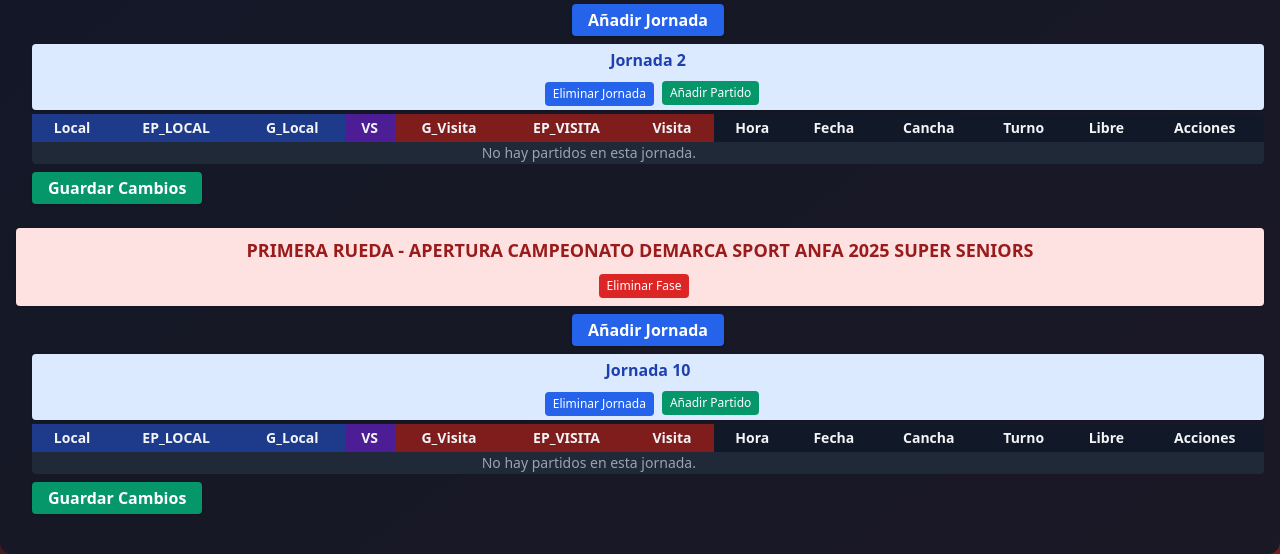
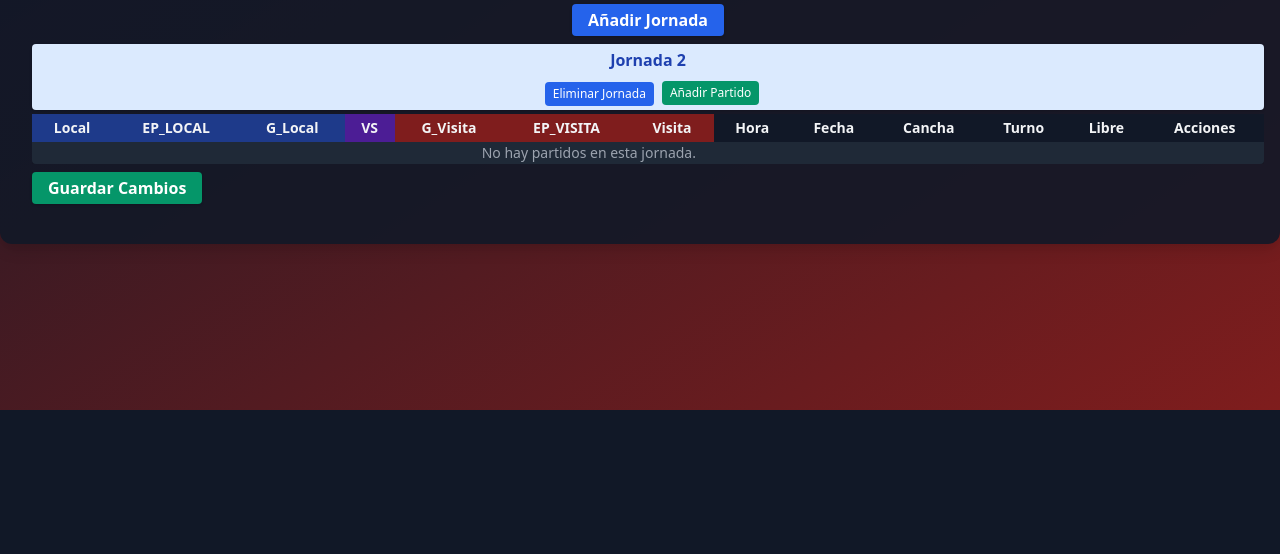
Before and after one commit to DrackPrez/ANFA_VILLARRICA, a Django app: page /menu/serie_seniors/ in a window 1280 px wide. Shown: the part 414-968 px from the top of the page. After the commit the page ends 824 px from the top, so only its background shows below. Run offline with Django 5.2, Linux system fonts and the light colour scheme; data comes from the database, SQL or seed files in the repository; both versions use the stored data as it was after the commit; data that the repository does not hold is empty.

Commit message:
Update footer year in menu.html to 2025; refine Fase queries in serie_seniors and serie_super_seniors views for clarity and accuracy

```diff
--- a/app_main/templates/menu.html
+++ b/app_main/templates/menu.html
@@ -117,7 +117,7 @@
 </section>
 </main>
 <footer class="text-center mt-12 py-4 border-t border-red-700">
-<p class="text-sm text-red-300">© 2024 ANFA Villarrica. Todos los derechos reservados.</p>
+<p class="text-sm text-red-300">© 2025 ANFA Villarrica. Todos los derechos reservados.</p>
 </footer>
 </div>
 </body></html>
--- a/app_main/views.py
+++ b/app_main/views.py
@@ -616,7 +616,8 @@
                 "PRIMERA", "SEGUNDA", "TERCERA", "CUARTA", "QUINTA",
                 "SEXTA", "SÉPTIMA", "OCTAVA", "NOVENA", "DÉCIMA"
             ]
-            fases = Fase.objects.filter(nombre__icontains="SENIORS").order_by('id')
+            # Solo fases de seniors (no incluir super seniors)
+            fases = Fase.objects.filter(nombre__icontains="SENIORS").exclude(nombre__icontains="SUPER").order_by('id')
             next_num = fases.count() + 1
             if next_num > 10:
                 next_num = 10
@@ -626,6 +627,7 @@
                 Fase.objects.create(nombre=nombre_fase)
             return redirect('serie_seniors')
         elif 'delete_fase' in request.POST:
+            # Eliminar solo la fase seleccionada
             Fase.objects.filter(id=request.POST.get('delete_fase')).delete()
             return redirect('serie_seniors')
         elif 'add_jornada' in request.POST:
@@ -718,7 +720,7 @@
                 fase = Fase.objects.get(id=fase_id)
                 actualizar_tabla_posiciones_seniors(fase)
             return redirect('serie_seniors')
-    fases = Fase.objects.filter(nombre__icontains="SENIORS").prefetch_related('jornadas__partidos_seniors')
+    fases = Fase.objects.filter(nombre__icontains="SENIORS").exclude(nombre__icontains="SUPER").prefetch_related('jornadas__partidos_seniors')
     clubes = Clubes.objects.all()
     jornadas = Jornada.objects.all()
     tablero_general = calcular_tablero_general_seniors()
@@ -771,6 +773,7 @@
                 "PRIMERA", "SEGUNDA", "TERCERA", "CUARTA", "QUINTA",
                 "SEXTA", "SÉPTIMA", "OCTAVA", "NOVENA", "DÉCIMA"
             ]
+            # Solo fases de super seniors
             fases = Fase.objects.filter(nombre__icontains="SUPER SENIORS").order_by('id')
             next_num = fases.count() + 1
             if next_num > 10:
@@ -781,6 +784,7 @@
                 Fase.objects.create(nombre=nombre_fase)
             return redirect('serie_super_seniors')
         elif 'delete_fase' in request.POST:
+            # Eliminar solo la fase seleccionada
             Fase.objects.filter(id=request.POST.get('delete_fase')).delete()
             return redirect('serie_super_seniors')
         elif 'add_jornada' in request.POST:
@@ -1024,6 +1028,7 @@
                         fase_ids_actualizadas.add(sh.jornada.fase_id)
                     except SerieSegundaInfantil.DoesNotExist:
                         continue
+            # Actualizar tabla después de actualizar goles/partidos
             for fase_id in fase_ids_actualizadas:
                 fase = Fase.objects.get(id=fase_id)
                 actualizar_tabla_posiciones_segunda_infantil(fase)
```
Also changed, not shown: db.sqlite3.
